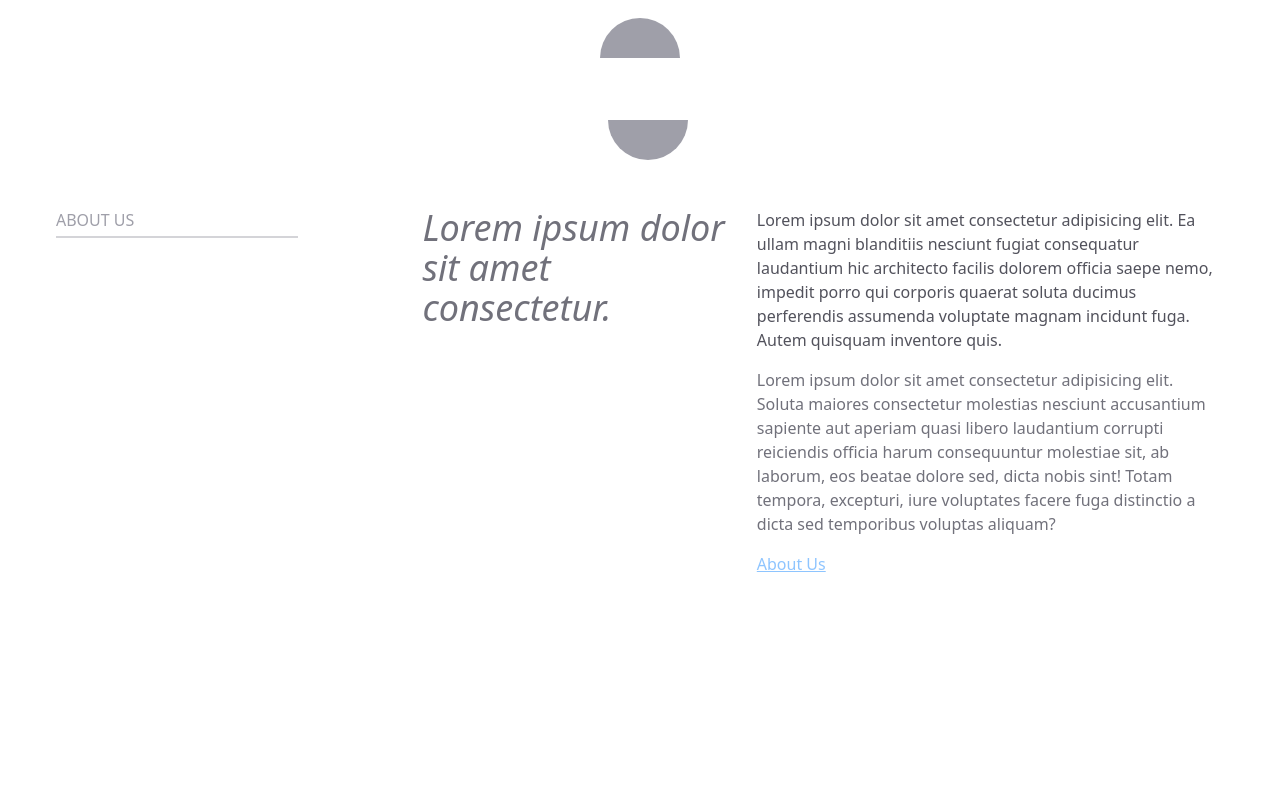
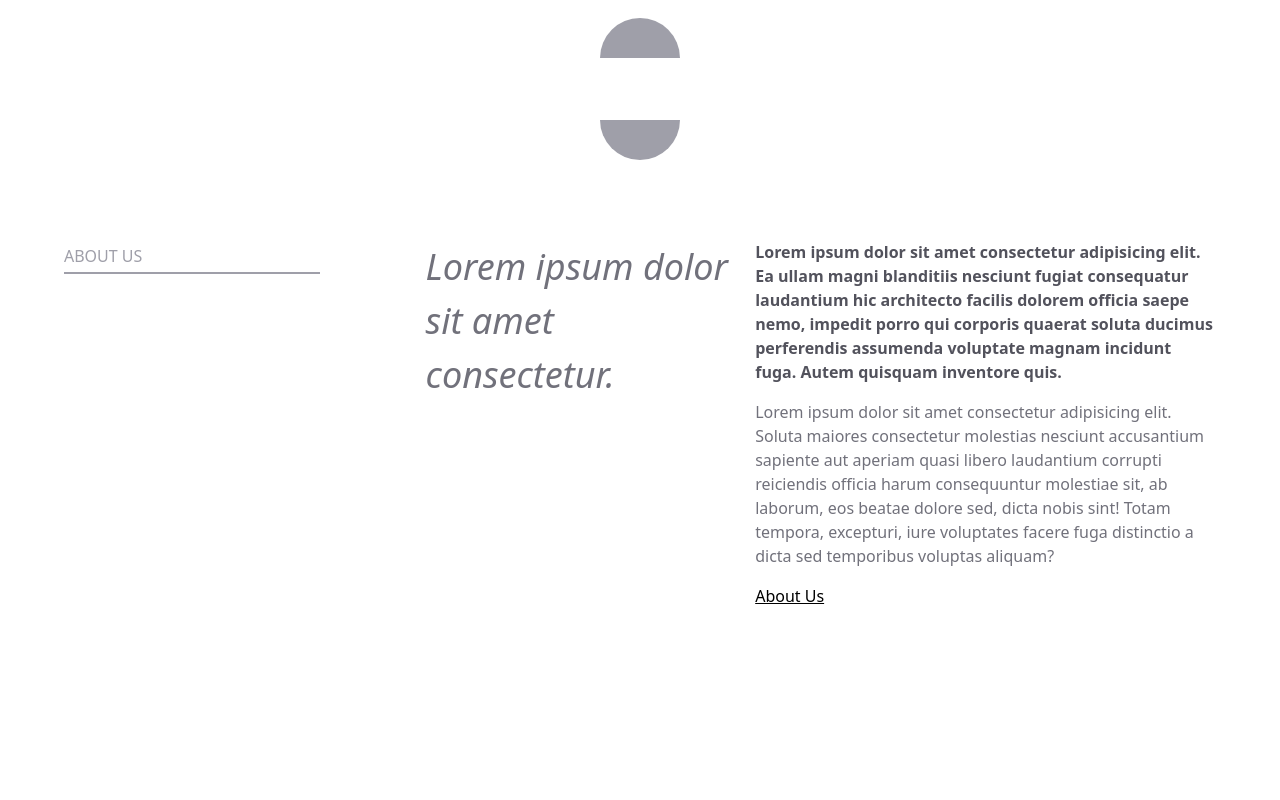
Before and after one commit to abhishekkuldeep/Design1, a React (Vite) app: page / in a window 1280 px wide. Shown: the part 680-1480 px from the top of the page. Built offline with nearby package versions, Linux system fonts and the light colour scheme.

Commit message:
Updated CSS of homepage2

```diff
--- a/src/Homepage2.jsx
+++ b/src/Homepage2.jsx
@@ -1,31 +1,33 @@
+import style from './css_file/homepage2.module.css'
+import Heading from './Components/Heading'
+
 function Homepage2() {
   return (
     <>
-    <div className='w-full h-screen px-14'>
+    <div className={style.main}>
 
-    <div className='flex justify-center px-16 ml-4'>
-        <div className='w-20 h-10 bg-zinc-400 rounded-b-full'></div>
 
+    <div className={style.circle}>
+        <p></p>
     </div>
 
-    <div className='w-full h-[90%] bg-white flex flex-row mt-12'>
-        <div className='w-3/5 h-full text-zinc-400 flex flex-row'>
-        <div className='w-1/2 pr-12'>
-            <h1>ABOUT US</h1>
-            <hr className='border-1 border-zinc-300 my-1 w-[80%]'/>
-        </div>
-        <div className='w-1/2 px-4 text-zinc-500'>
-        <p className='text-4xl italic'>Lorem ipsum dolor sit amet consectetur.</p>
+    <div className={style.body}>
+        <div className={style.body1}>
+          <div className={style.section1}>
+              <Heading text="ABOUT US"/>
+          </div>
+
+          <div className={style.body2}>
+            <p>Lorem ipsum dolor sit amet consectetur.</p>
+          </div>
 
         </div>
+        <div className={style.body3}>
+        <h1>Lorem ipsum dolor sit amet consectetur adipisicing elit. Ea ullam magni blanditiis nesciunt fugiat consequatur laudantium hic architecto facilis dolorem officia saepe nemo, impedit porro qui corporis quaerat soluta ducimus perferendis assumenda voluptate magnam incidunt fuga. Autem quisquam inventore quis.</h1>
 
-        </div>
-        <div className='w-2/5 h-full'>
-        <p className='text-zinc-600 font-medium'>Lorem ipsum dolor sit amet consectetur adipisicing elit. Ea ullam magni blanditiis nesciunt fugiat consequatur laudantium hic architecto facilis dolorem officia saepe nemo, impedit porro qui corporis quaerat soluta ducimus perferendis assumenda voluptate magnam incidunt fuga. Autem quisquam inventore quis.</p>
+        <h2>Lorem ipsum dolor sit amet consectetur adipisicing elit. Soluta maiores consectetur molestias nesciunt accusantium sapiente aut aperiam quasi libero laudantium corrupti reiciendis officia harum consequuntur molestiae sit, ab laborum, eos beatae dolore sed, dicta nobis sint! Totam tempora, excepturi, iure voluptates facere fuga distinctio a dicta sed temporibus voluptas aliquam?</h2>
 
-        <p className='text-zinc-500 py-4 font-normal'>Lorem ipsum dolor sit amet consectetur adipisicing elit. Soluta maiores consectetur molestias nesciunt accusantium sapiente aut aperiam quasi libero laudantium corrupti reiciendis officia harum consequuntur molestiae sit, ab laborum, eos beatae dolore sed, dicta nobis sint! Totam tempora, excepturi, iure voluptates facere fuga distinctio a dicta sed temporibus voluptas aliquam?</p>
-
-        <p className='text-blue-300 underline'>About Us</p>
+        <p>About Us</p>
 
         </div>
 
--- /dev/null
+++ b/src/css_file/homepage2.module.css
@@ -0,0 +1,75 @@
+.main{
+    width: 100%;
+    height: 100vh;
+    padding-inline: 4rem;
+    background-color: #fff;
+}
+
+.circle{
+    width: 100%;
+    height: 4.5rem;
+    display: flex;
+    justify-content: center;
+    align-items: flex-start;
+}
+
+.circle p{
+    height: 2.5rem;
+    width: 5rem;
+    background-color: #9f9fa9;
+    border-radius: 0 0 2.5rem 2.5rem;
+}
+
+.body{
+    height: 90%;
+    width: 100%;
+    display: flex;
+    flex-direction: row;
+    margin-block-start: 3rem;
+
+
+}
+
+.body1{
+    width: calc(3/5*100%);
+    height: 100%;
+    color: #9f9fa9;
+    display: flex;
+    flex-direction: row;
+}
+
+.section1{
+    width: 50%;
+}
+
+.body2{
+    width: 50%;
+    padding-inline: 1rem;
+    color: #71717b;
+}
+
+.body2 p{
+    font-size: 2.25rem;
+    font-style: italic;
+}
+
+.body3{
+    width: calc(2/5*100%);
+    height: 100%;
+}
+
+.body3 h1{
+    color: #52525c;
+    font-weight: 600;
+}
+
+.body3 h2{
+    color: #71717b;
+    padding-block: 1rem;
+    font-weight: 500;
+}
+
+.body3 p{
+    color: var(--color-blue-300);
+    text-decoration-line: underline;
+}
```
